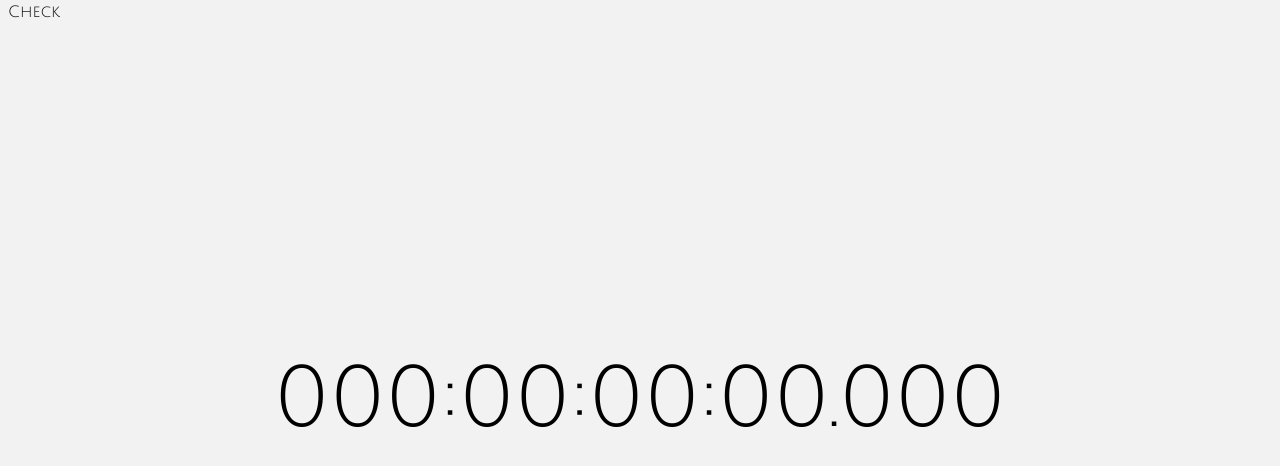
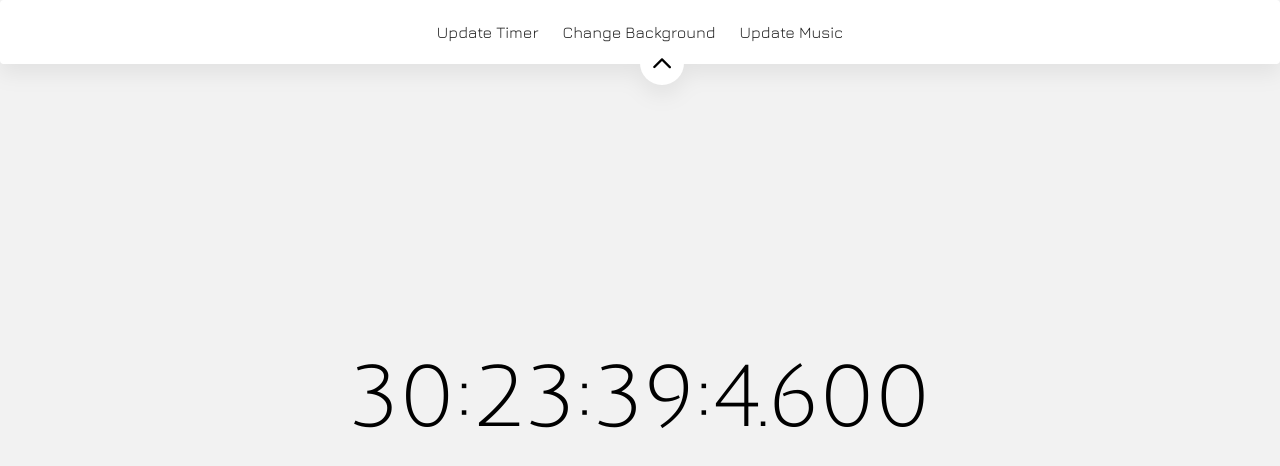
Before and after one commit to Jer-jer/tick-tock, a React (Vite) app: page / in a window 1280 px wide. Shown: the top 466 px of the page. Built offline with nearby package versions, Linux system fonts and the light colour scheme.

Commit message:
Added countdown timer, responsive navbar

```diff
--- a/index.html
+++ b/index.html
@@ -11,6 +11,10 @@
       href="https://fonts.googleapis.com/css2?family=Julius+Sans+One&display=swap"
       rel="stylesheet"
     />
+    <link
+      href="https://fonts.googleapis.com/css2?family=Jura:wght@300..700&display=swap"
+      rel="stylesheet"
+    />
 
     <meta name="viewport" content="width=device-width, initial-scale=1.0" />
     <title>TickTock</title>
--- a/package.json
+++ b/package.json
@@ -10,6 +10,7 @@
     "preview": "vite preview"
   },
   "dependencies": {
+    "primeicons": "^7.0.0",
     "primereact": "^10.8.2",
     "react": "^18.3.1",
     "react-dom": "^18.3.1",
--- a/src/App.scss
+++ b/src/App.scss
@@ -1,5 +1,3 @@
-#root {
-  max-width: 1280px;
-  max-height: 100vh;
-  margin: 0 auto;
+.navbar-container {
+    filter: drop-shadow(0px 10px 10px #00000010);
 }
--- a/src/App.tsx
+++ b/src/App.tsx
@@ -1,4 +1,4 @@
-import React from "react";
+import { useState } from "react";
 
 // Components
 import Navbar from "./components/Navbar";
@@ -10,13 +10,24 @@ import CountdownTimer from "./page/CountdownTimer";
 import "./App.scss";
 
 function App() {
+  const [hiddenNavbar, setHiddenNavbar] = useState(false);
+
+  const handleNavbarDisplay = () => setHiddenNavbar(!hiddenNavbar);
+
   return (
     <>
-      <div className="flex justify-center absolute">
-        <Navbar />
+      <div
+        className={`${
+          hiddenNavbar ? "top-[2%] -translate-y-full" : "translate-y-0"
+        } navbar-container absolute h-[64px] w-full transition-transform duration-500 ease-in-out`}
+      >
+        <Navbar
+          hiddenNavbar={hiddenNavbar}
+          handleNavbarDisplay={handleNavbarDisplay}
+        />
       </div>
       <div className="flex justify-center items-center h-[100vh]">
-        <CountdownTimer />
+        <CountdownTimer targetDate="2024-10-16T13:00:00.000Z" />
       </div>
     </>
   );
--- /dev/null
+++ b/src/components/CountdownTimer/index.tsx
@@ -0,0 +1,64 @@
+import { useState, useEffect } from "react";
+
+// Interfaces
+import { CountdownTimerProps } from "../../interface/CountdownTimer";
+
+/*
+  ? Function to calculate the remaining time
+  @param {string --- ISO Date String} targetDate - The target date to countdown to
+  @returns {object} - The remaining time in days, hours, minutes, seconds, and milliseconds
+  */
+const getTimeRemaining = (targetDate: string) => {
+  const now = new Date();
+  const total = Date.parse(targetDate) - Date.parse(now.toISOString());
+
+  const days = Math.floor(total / (1000 * 60 * 60 * 24));
+  const hours = Math.floor((total / (1000 * 60 * 60)) % 24);
+  const minutes = Math.floor((total / 1000 / 60) % 60);
+  const seconds = Math.floor((total / 1000) % 60);
+  const milliseconds = total % 1000;
+
+  return {
+    total,
+    days,
+    hours,
+    minutes,
+    seconds,
+    milliseconds,
+  };
+};
+
+export default function CountdownTimer({ targetDate }: CountdownTimerProps) {
+  const [timeLeft, setTimeLeft] = useState(getTimeRemaining(targetDate));
+
+  useEffect(() => {
+    // Update every 100 milliseconds
+    const interval = setInterval(() => {
+      const remainingTime = getTimeRemaining(targetDate);
+      setTimeLeft(remainingTime);
+
+      // If the countdown is complete, clear the interval
+      if (remainingTime.total <= 0) {
+        clearInterval(interval);
+      }
+    }, 100); // Update every 100 milliseconds
+
+    // Clear interval when the component is unmounted
+    return () => clearInterval(interval);
+  }, [targetDate]);
+
+  return (
+    <>
+      {timeLeft.total > 0 ? (
+        <div className="text-[9vw] md:text-[85px] transition-all duration-700 ease-in-out">
+          {timeLeft.days}:{timeLeft.hours}:{timeLeft.minutes}:{timeLeft.seconds}
+          .{timeLeft.milliseconds}
+        </div>
+      ) : (
+        <div className="text-[9vw] md:text-[85px] transition-all duration-700 ease-in-out">
+          000:00:00:00.000
+        </div>
+      )}
+    </>
+  );
+}
--- a/src/components/Navbar/index.scss
+++ b/src/components/Navbar/index.scss
@@ -0,0 +1,35 @@
+.p-menubar-root-list {
+    .p-menuitem-text {
+        font-family: "Jura", sans-serif;
+    }
+
+    .p-menuitem-content:hover {
+        background: #683ab71d;
+    }
+}
+
+@media screen and (max-width: 960px) {
+    .p-menubar {
+        justify-content: flex-start;
+    }
+
+    .p-menubar-root-list {
+        display: none;
+    }
+
+    .p-menubar-button {
+        display: flex;
+    }
+
+    .p-menubar.p-menubar-mobile-active .p-menubar-root-list {
+        display: flex;
+        flex-direction: column;
+        top: 100%;
+        left: 0;
+        z-index: 1;
+    }
+
+    .nav-collapse-button {
+        display: none;
+    }
+}
--- a/src/components/Navbar/index.tsx
+++ b/src/components/Navbar/index.tsx
@@ -1,11 +1,54 @@
-import React from "react";
-import { Button } from "primereact/button";
+//Components
+import { Menubar } from "primereact/menubar";
+import { MenuItem } from "primereact/menuitem";
 
-function Navbar() {
+//Assets
+import "primeicons/primeicons.css";
+
+//Styles
+import "./index.scss";
+
+interface NavbarProps {
+  hiddenNavbar: boolean;
+  handleNavbarDisplay: () => void;
+}
+
+function Navbar({ hiddenNavbar, handleNavbarDisplay }: NavbarProps) {
+  const items: MenuItem[] = [
+    {
+      label: "Update Timer",
+    },
+    {
+      label: "Change Background",
+    },
+    {
+      label: "Update Music",
+    },
+  ];
+
   return (
-    <div className="card flex justify-content-center">
-      <Button label="Check" icon="pi pi-check" />
-    </div>
+    <>
+      <div
+        title="Close Menu"
+        className={`${
+          !hiddenNavbar && "bg-white"
+        } left-[50%] absolute top-[64%] flex justify-center items-center rounded-full w-11 h-11 cursor-pointer nav-collapse-button`}
+        onClick={handleNavbarDisplay}
+      >
+        <i
+          className={`z-50 text-xl ${
+            hiddenNavbar ? "pi pi-chevron-down" : "pi pi-chevron-up"
+          }`}
+        />
+      </div>
+
+      <Menubar
+        className={`${
+          hiddenNavbar && "-top-[100%]"
+        } absolute justify-center bg-white border-none w-full`}
+        model={items}
+      />
+    </>
   );
 }
 
--- a/src/index.scss
+++ b/src/index.scss
@@ -1,11 +1,7 @@
-// @tailwind base;
-// @tailwind components;
-// @tailwind utilities;
-
 @layer tailwind-base, primereact, tailwind-utilities;
 
 /* IMPORTANT: In "styled" mode you must add the PrimeReact Theme here. Do NOT include in "unstyled" mode */
-@import 'primereact/resources/themes/lara-dark-purple/theme.css' layer(primereact);
+@import 'primereact/resources/themes/mdc-light-deeppurple/theme.css' layer(primereact);
 
 @layer tailwind-base {
   @tailwind base;
@@ -14,6 +10,19 @@
 @layer tailwind-utilities {
   @tailwind components;
   @tailwind utilities;
+}
+
+body {
+  /**
+  ? This is a mobile-first approach to responsive design.
+  */
+  min-width: 320px;
+  min-height: 100vh;
+
+  height: 100%;
+  width: 100%;
+
+  margin: 0 auto;
 }
 
 :root {
@@ -30,16 +39,7 @@
   text-rendering: optimizeLegibility;
   -webkit-font-smoothing: antialiased;
   -moz-osx-font-smoothing: grayscale;
+
+  // max-width: 1280px;
+  max-height: 100vh;
 }
-
-html {
-  margin: 0;
-  height: 100%;
-  width: 100%;
-}
-
-body {
-  // This is a mobile-first approach
-  min-width: 320px;
-  min-height: 100vh;
-}
--- /dev/null
+++ b/src/interface/CountdownTimer.ts
@@ -0,0 +1,3 @@
+export interface CountdownTimerProps {
+  targetDate: string;
+}
--- a/src/main.tsx
+++ b/src/main.tsx
@@ -4,6 +4,9 @@ import { PrimeReactProvider } from "primereact/api";
 
 //App
 import App from "./App.tsx";
+
+//Assets
+import "primeicons/primeicons.css";
 
 //Styles
 import "./index.scss";
--- a/src/page/CountdownTimer/index.tsx
+++ b/src/page/CountdownTimer/index.tsx
@@ -1,13 +1,17 @@
-import React from "react";
+// Components
+import Countdown from "../../components/CountdownTimer";
+
+// Interfaces
+import { CountdownTimerProps } from "../../interface/CountdownTimer";
 
 // Styles
 import "./index.scss";
 
-function CountdownTimer() {
+function CountdownTimer({ targetDate }: CountdownTimerProps) {
   return (
-    <div className="text-[9vw] md:text-[85px] transition-all duration-700 ease-in-out">
-      000:00:00:00.000
-    </div>
+    <>
+      <Countdown targetDate={targetDate} />
+    </>
   );
 }
 
```
Also changed, not shown: src/components/CountdownTimer/index.scss (added), 2 other files (tests, documents, lock files or other folders).
